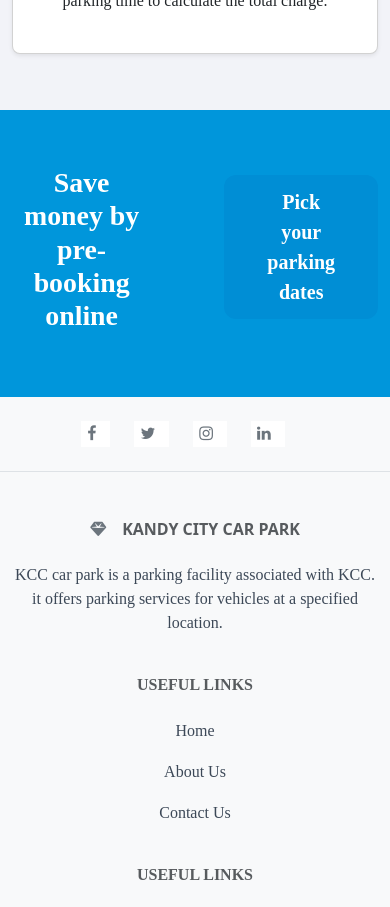
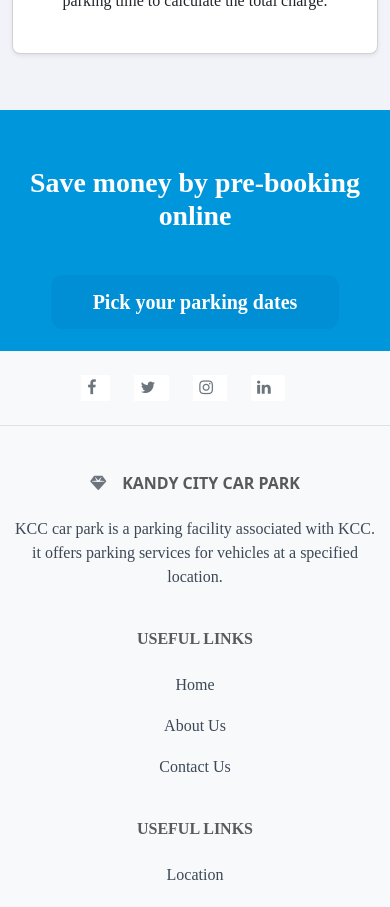
Before and after one commit to PubuduDeepamal/KCC, a React (Create React App) app: page / in a window 390 px wide. Shown: the part 3100-4007 px from the top of the page. Built offline with nearby package versions, Linux system fonts and the light colour scheme.

Commit message:
Update Home4.css

```diff
--- a/src/Css/Home4.css
+++ b/src/Css/Home4.css
@@ -31,4 +31,17 @@
 
 .front:hover {
     background: #13c33e;
-  }
+}
+
+
+
+@media (max-width: 767px) {
+    .d-flex {
+        display: flex !important;
+        flex-direction: column;
+    }
+
+    #bookhome4{
+        margin-left: 0%;
+    }
+}
```
